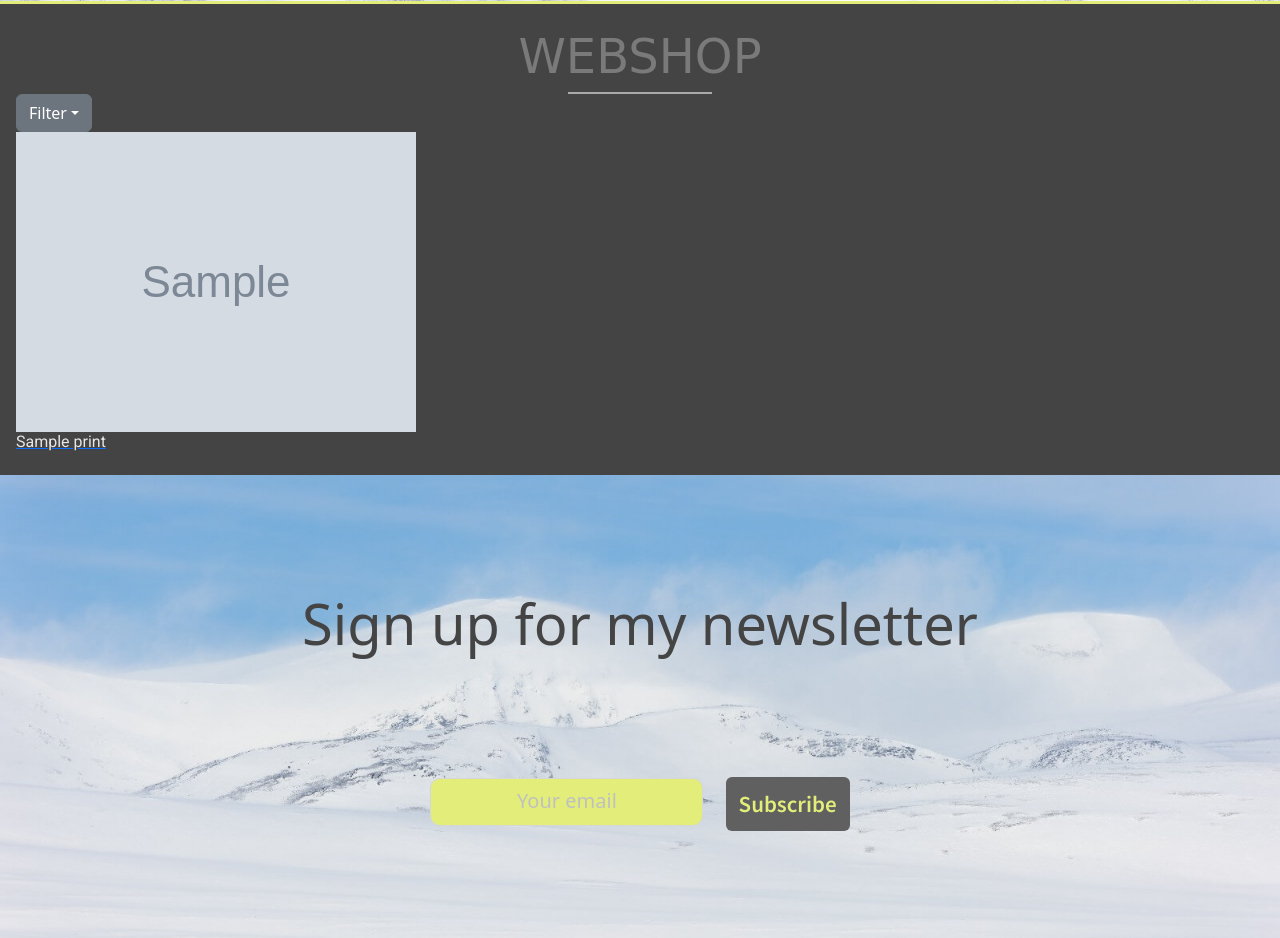
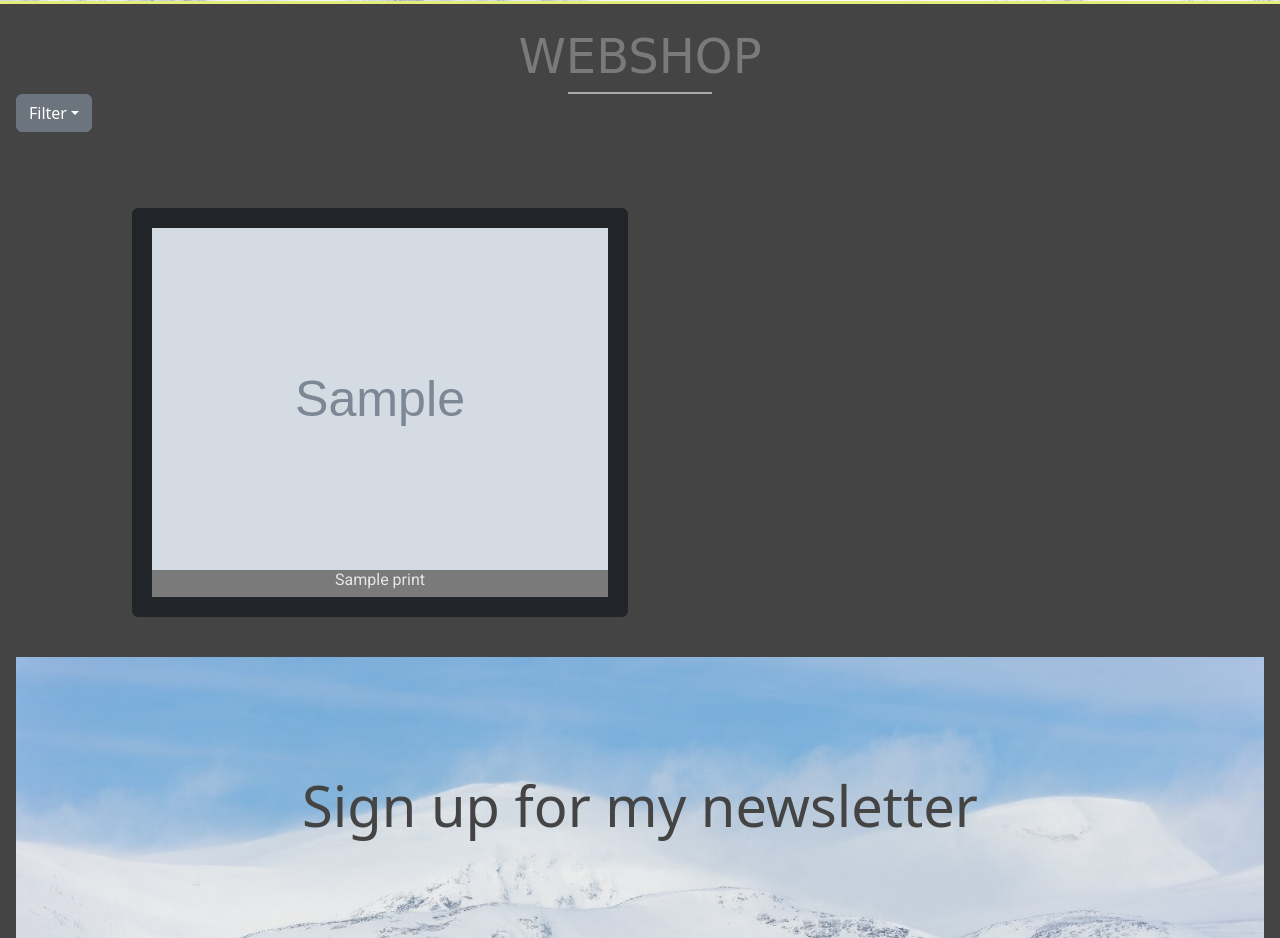
Before and after one commit to CamilCar/jb-wildlife-photos, a Django app: page /webshop/ in a window 1280 px wide. Shown: the part 735-1673 px from the top of the page. Run offline with Django 3.2, Linux system fonts and the light colour scheme; tables that the repository leaves empty hold one stand-in row (values such as "Sample post"); grey boxes marked "Sample" are stand-in pictures; some libraries are stand-ins or nearby versions; some web fonts are replaced.

Commit message:
add styling for webshop gallery and prints

```diff
--- a/static/css/base.css
+++ b/static/css/base.css
@@ -43,8 +43,12 @@ body {
     height: 46em;
 }
 
-.print-image {
-    height: 80vh;
+.row>* {
+margin-bottom: 20px;
+}
+
+.card {
+    background:#7a7a7a;
 }
 
 .border-5 {
@@ -272,11 +276,11 @@ input[type=text] {
         height: 20em;
     }
 
-    .print-image {
+    /* .print-image {
         height: unset;
         width: 100vw;
         border: none;
-    }
+    } */
 
     .border-5 {
         border-width: 0!important;
@@ -310,6 +314,10 @@ input[type=text] {
 
     .page-title {
         font-size: 2rem;
+    }
+
+    .print-title {
+        padding: 10px;
     }
 
     .col- span {
--- a/webshop/templates/webshop/gallery.html
+++ b/webshop/templates/webshop/gallery.html
@@ -28,17 +28,38 @@
         {% endfor %}
       </ul>
     </div>
-    <div id="webshop-gallery" class="row">
+    <div class="container-fluid">
+      <div class="row">
+        <div class="webshop-gallery col-10 offset-1">
+          <div class="row mt-1 mb-2"></div>
+          <div class="row">
+            {% for print in prints %}
+              <div class="col-sm-12 col-md-12 col-lg-6 col-xl-6">
+                <div class="card border-5 border-dark">
+                  <img class="print-image"
+                       src="{{ print.image.url }}"
+                       alt="{{ print.name }}">
+                  <h5 class="print-title text-center">{{ print.name }}</h5>
+                </div>
+              </div>
+            {% endfor %}
+          </div>
+        </div>
+      </div>
+    </div>
+  {% endblock content %}
+  {% comment %} <div id="webshop-gallery" class="row">
       {% for print in prints %}
-        <div>
-          <a href="{% url 'product_detail' print.id %}">
-            <div class="">
-              <img src="{{ print.image.url }}">
-              <h5>{{ print.name }}</h5>
+        <div class="container-fluid">
+          <div class="row webshop-gallery">
+            <div class="d-flex justify-content-center">
+              <div class="border border-5 border-dark">
+                <img class="print-image" src="{{ print.image.url }}">
+              </div>
             </div>
-          </a>
+            <h5 class="text-center">{{ print.name }}</h5>
+          </div>
         </div>
-      {% endfor %}
-    </div>
-  </div>
-{% endblock content %}
+      </div>
+    {% endfor %}
+  </div> {% endcomment %}
--- a/webshop/templates/webshop/product_detail.html
+++ b/webshop/templates/webshop/product_detail.html
@@ -14,7 +14,9 @@
         <div class="row webshop-gallery">
             <div class="d-flex justify-content-center">
                 <div class="border border-5 border-dark">
-                    <img class="print-image" src="{{ print.image.url }}">
+                    <img class="print-image"
+                         src="{{ print.image.url }}"
+                         alt="{{ print.name }}">
                 </div>
             </div>
         </div>
```
Also changed, not shown: media/print_images/wildlife.prints.badger.jpg (added), media/print_images/wildlife.prints.brown.bear.jpg (added), 7 other files.
